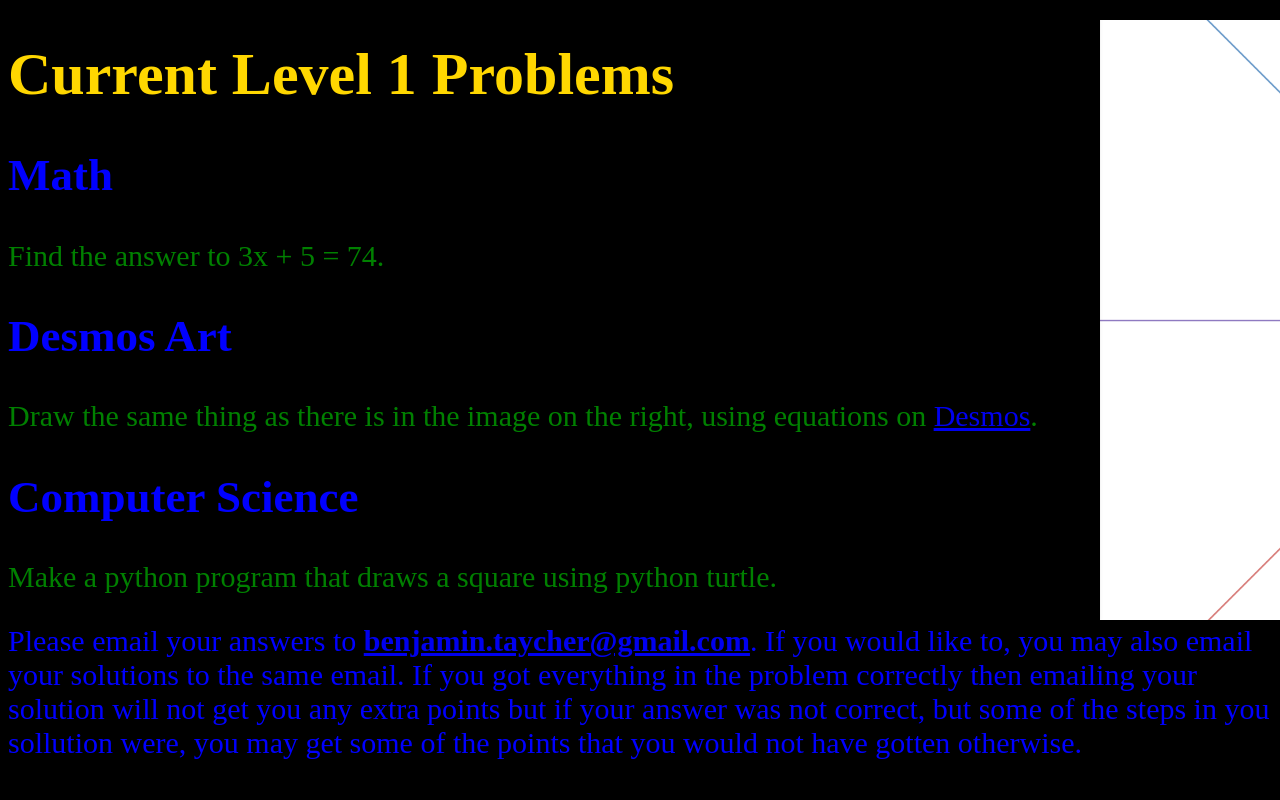
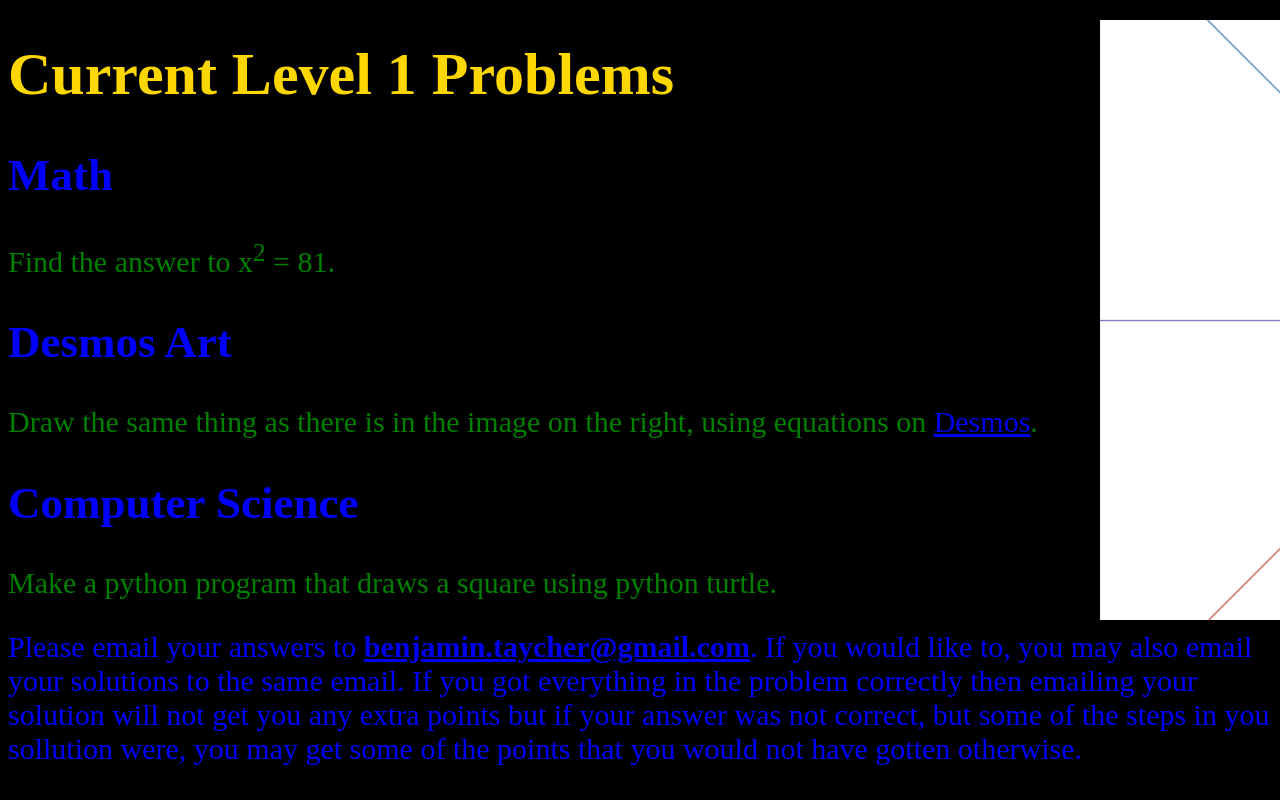
Before and after one commit to BenT24/BenT24.github.io, a plain HTML site: page Level1Problems.html in a window 1280 px wide. Shown: the top 800 px of the page. Drawn offline with Linux system fonts and the light colour scheme.

Commit message:
Update Level1Problems.html

```diff
--- a/Level1Problems.html
+++ b/Level1Problems.html
@@ -37,7 +37,7 @@
 	<h1 id="title">Current Level 1 Problems</h1>
 
 	<h2>Math</h2>
-	<p>Find the answer to 3x + 5 = 74.</p>
+	<p>Find the answer to x<sup>2</sup> = 81.</p>
 
 	<h2>Desmos Art</h2>
 	<p>Draw the same thing as there is in the image on the right, using equations on <a target="_blank" href="https://www.desmos.com/calculator">Desmos</a>.</p>
```
